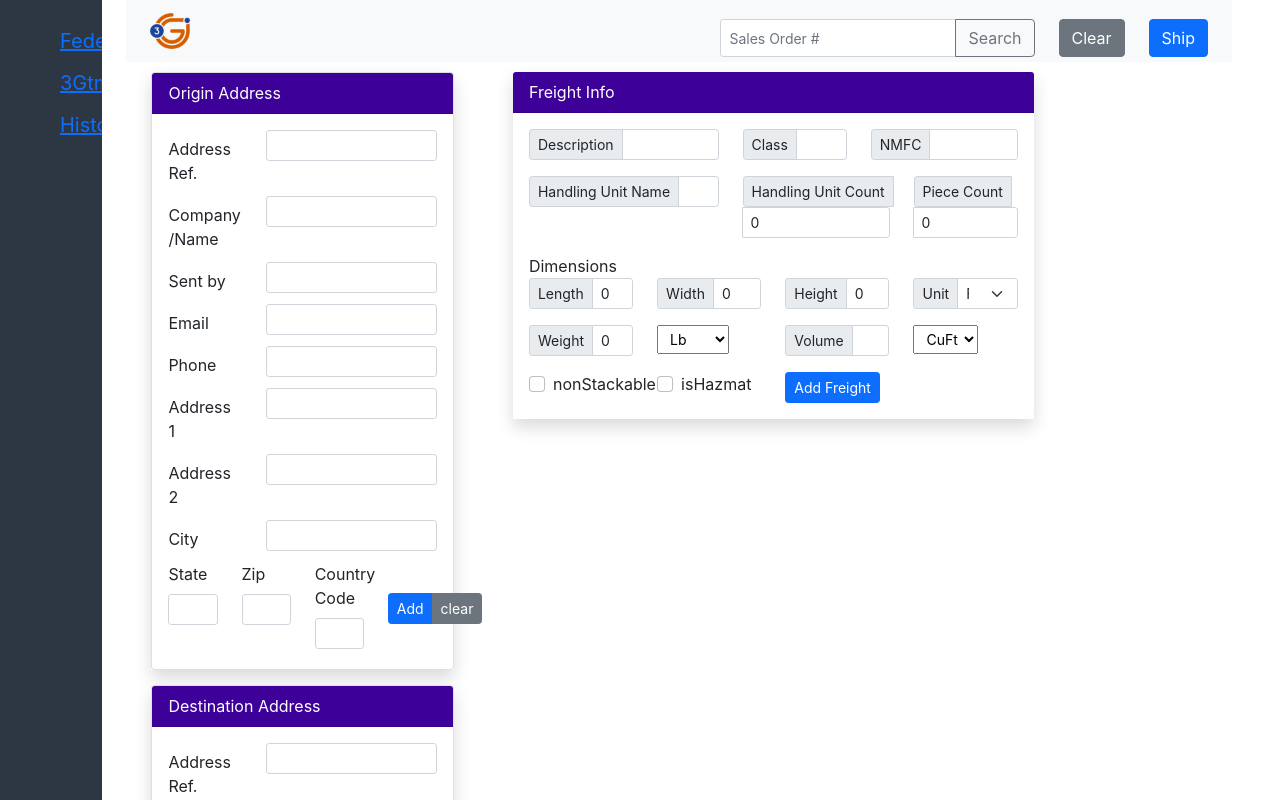
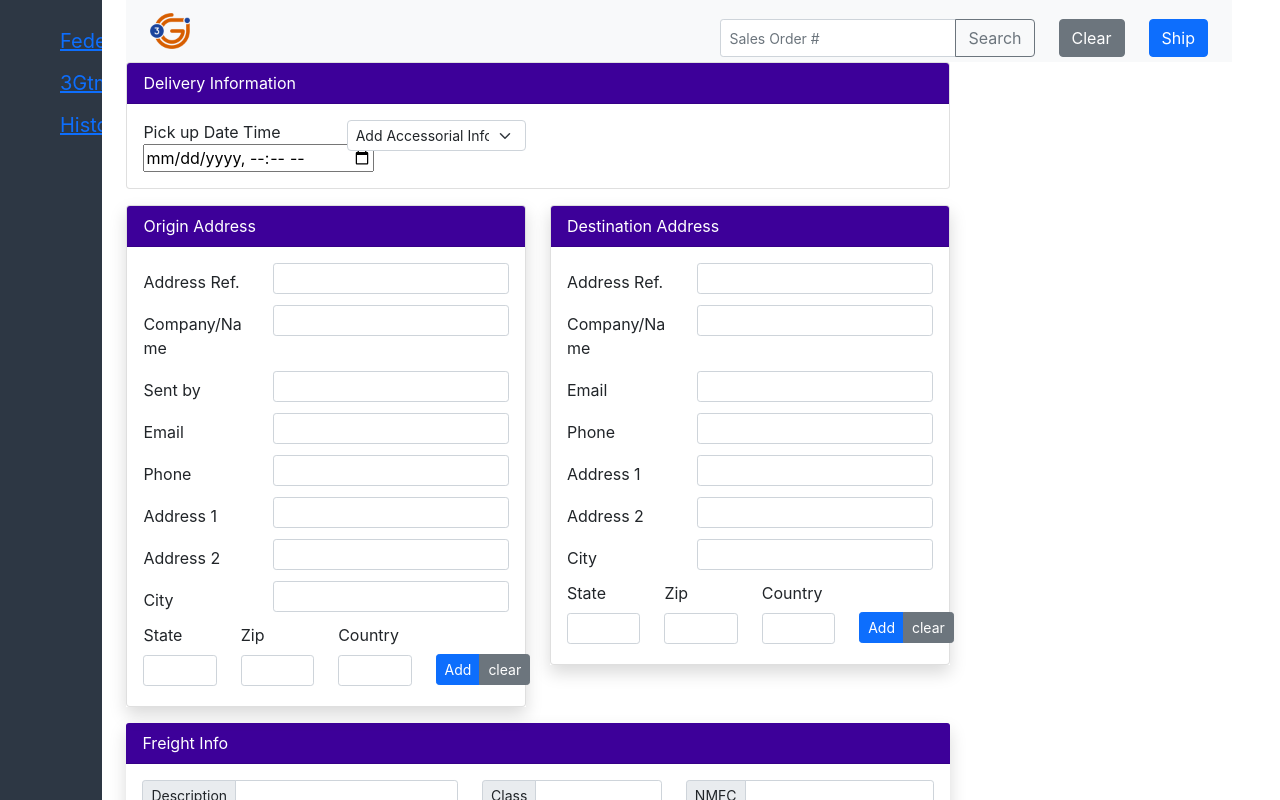
Before and after one commit to rshah18/bpshipapp, a React (Create React App) app: page /3gtms in a window 1280 px wide. Shown: the top 800 px of the page. Built offline with nearby package versions, Linux system fonts and the light colour scheme.

Commit message:
ratesthereare

```diff
--- a/package.json
+++ b/package.json
@@ -3,8 +3,11 @@
   "version": "0.1.0",
   "private": true,
   "dependencies": {
+    "@emotion/react": "^11.4.1",
+    "@emotion/styled": "^11.3.0",
     "@material-ui/core": "^4.12.3",
     "@material-ui/lab": "*",
+    "@mui/material": "^5.0.2",
     "@testing-library/jest-dom": "^5.14.1",
     "@testing-library/react": "^11.2.7",
     "@testing-library/user-event": "^12.8.3",
--- a/src/Management/FreightContext.js
+++ b/src/Management/FreightContext.js
@@ -7,7 +7,9 @@ export const FreightContext = createContext();
 const initialState = {
     "origin": {},
     "destination": {},
-    "freightList": []
+    "freightList": [],
+    "accessorialList": [],
+    "pickUp": ''
 }
 
 
@@ -20,6 +22,10 @@ function reducer(state, action){
             return add_dest(state, action.payload);
         case 'ADD_FREIGHT':
             return add_freight(state, action.payload);
+        case 'ADD_ACCESSORIAL':
+            return add_accessorial(state, action.payload);
+        case 'ADD_PICKUP':
+            return add_pickUp(state, action.payload);
 
 
         default:
@@ -64,3 +70,21 @@ function add_freight(prev, payload){
     console.log(order);
     return order;
 }
+
+function add_accessorial(prev, payload){
+    console.log("payload: ", payload)
+    let order = Object.assign({}, prev);
+    if(!order.accessorialList.includes(payload)){
+        order.accessorialList.push(payload);
+    }
+    console.log(order);
+    return order;
+}
+
+function add_pickUp(prev, payload){
+    console.log("payload: ", payload)
+    let order = Object.assign({}, prev);
+    order['pickUp'] = payload;
+    console.log(order);
+    return order;
+}
--- a/src/Screens/TMS/Components/Address.js
+++ b/src/Screens/TMS/Components/Address.js
@@ -1,7 +1,7 @@
 import React, {useState, useContext, useEffect} from "react";
 import { Button, Dialog, DialogActions, DialogContent, DialogContentText, DialogTitle } from "@material-ui/core";
 
-export default function Address({title, addAction}){
+export default function Address({title, addAction, delivery}){
         // contacts
         const [addBookRef, setAddBookRef] = useState('');
         const [company, setCompany]     = useState('');
@@ -51,8 +51,8 @@ export default function Address({title, addAction}){
                 DisplayMsg("Please Enter Address Reference!");
             } else if(company.length === 0){
                 DisplayMsg("Please Enter Company/Name");
-            } else if(sentBy.length === 0){
-                DisplayMsg("Please Enter sentBy");
+            } else if((sentBy.length === 0) && (delivery === false)){
+                    DisplayMsg("Please Enter sentBy");
             } else if(phone.length === 0){
                 DisplayMsg("Please Enter phone");
             } else if(email.length === 0){
@@ -136,7 +136,7 @@ export default function Address({title, addAction}){
                             {/*Company/name */}
 
                             {/*sent by */}
-                            <div className ="row mb-1">
+                            <div className ="row mb-1" style = {delivery === true? {display: "none"}: {}}>
                                 <label className = "col-sm-4 col-form-label">Sent by </label>
                                 <div className = "col-sm-8">
                                 <input
@@ -249,7 +249,7 @@ export default function Address({title, addAction}){
 
                                 {/* Country code */}
                                 <div className = 'col-3'>
-                                    <label className = "form-label">Country Code</label>
+                                    <label className = "form-label">Country</label>
                                     <input
                                             type="text"
                                             className="form-control form-control-sm"
--- /dev/null
+++ b/src/Screens/TMS/Components/DeliveryDetail.js
@@ -0,0 +1,89 @@
+import React, {useState, useContext, useEffect} from "react";
+import Chip from '@mui/material/Chip';
+import Stack from '@mui/material/Stack';
+
+import { FreightContext } from "../../../Management/FreightContext";
+
+
+
+export default function DeliveryDetails(){
+    const [state, dispatch] = useContext(FreightContext);
+    const [currentOpt, setCurrentOpt] = useState('');
+    const [ datetime, setDatetime ] = useState('');
+
+    const  handleChange = ev => {
+        if (!ev.target['validity'].valid) return;
+        const dt= ev.target['value'] + ':00Z';
+        setDatetime(dt);
+        dispatch({type: 'ADD_PICKUP', payload: dt})
+        console.log(datetime);
+      }
+
+    const AccessorialListOptions = {
+        'APPT': 'Appointment',
+        'NFY' :'Notification',
+        'CSD': 'Construction Site Delivery',
+        'HAZMAT': 'Hazardous Materials' ,
+        'INSDD':'Inside Delivery',
+        'INSDP':'Inside Pickup',
+        'LFGD': 'Liftgate at Delivery',
+        'LFGP': 'Liftgate at Pickup',
+        'LAD': 'Limited Access Delivery',
+        'LAP': 'Limited Access Pickup',
+        'RESD': 'Residential Delivery',
+        'RESP': 'Residential Pickup ',
+        'TRDSHW': 'Tradeshow'
+
+    }
+
+
+    const onChangeAccessorial = e =>{
+        e.preventDefault();
+
+        dispatch({type: 'ADD_ACCESSORIAL', payload: e.target.value})
+        //setCurrentOpt('');
+    }
+
+
+    return(
+        <div className="card" >
+            <div className = "card-header" style={{background:'#3d0099',  color: 'white'}}>
+                Delivery Information
+            </div>
+            <div className="card-body" >
+                <div className = "row">
+                    <div className = "col-3 ">
+                        <label>Pick up Date Time</label>
+                        <input type="datetime-local" value={(datetime || '').toString().substring(0, 16)} onChange={handleChange} />
+                    </div>
+                    <div className = "col-3 mb-3">
+
+                        <select className="form-select form-select-sm" value={currentOpt} onChange={onChangeAccessorial}>
+                                    <option defaultValue>Add Accessorial Info</option>
+                                    {
+                                        Object.keys(AccessorialListOptions).map((val, ndx)=>{
+                                            return(
+                                                <option value = {val} key={val}>{AccessorialListOptions[val]}</option>
+                                            )
+                                        })
+                                    }
+                        </select>
+                    </div>
+                </div>
+                <div>
+                    <Stack direction="row" spacing={1}>
+                    {
+                        state['accessorialList'].map((val, ndx)=>{
+                            return(
+                                <Chip label={AccessorialListOptions[val]}/>
+                            )
+                        })
+                    }
+                    </Stack>
+                </div>
+            </div>
+        </div>
+    )
+}
+
+//value={payment} onChange={ev => addPayment(ev.target.value)}
--- a/src/Screens/TMS/Components/FreightLine.js
+++ b/src/Screens/TMS/Components/FreightLine.js
@@ -106,7 +106,7 @@ export default function FreightLine(){
     }
 
     return (
-        <div style = {{margin: 10}} className = "shadow">
+        <div  className = "shadow">
             <div>
 
                 <Dialog open={dialogOpen} onClose ={()=>setDialogOpen(false)}>
@@ -166,7 +166,6 @@ export default function FreightLine(){
 
                             {/*handling unit */}
                             <div className = "row">
-
                                 <div className ="col-5">
                                     <div className="input-group input-group-sm mb-3">
                                         <span className="input-group-text">Handling Unit Name</span>
@@ -187,9 +186,6 @@ export default function FreightLine(){
                                         <input type="number" className="form-control" value = {pcnt} onChange = {val=>setPCnt(val.target.value)} />
                                     </div>
                                 </div>
-
-
-
                             </div>
 
 
--- a/src/Screens/TMS/Components/FreightList.js
+++ b/src/Screens/TMS/Components/FreightList.js
@@ -2,24 +2,20 @@ import React, {useContext, useEffect, useState} from "react";
 import { FreightContext } from "../../../Management/FreightContext";
 
 import { Card, CardContent, CardHeader } from "@material-ui/core";
-import MoreVertIcon from '@mui/icons-material/MoreVert';
+
 
 export default function FreightList(){
     const [state, dispatch] = useContext(FreightContext);
 
     return (
-        <div >
+        <div style = {{marginTop: 10}}>
             {
                 state['freightList'].map((item, ndx)=>{
                     return(
-                        <div style = {{margin: 10}}>
+                        <div >
                             <Card>
                                 <CardHeader title={"Freight Item: " +(ndx+1) + ""}
-                                    action={
-                                        <IconButton aria-label="settings">
-                                            <MoreVertIcon />
-                                        </IconButton>
-                                        }
+
                                 />
 
                                 <CardContent>
--- a/src/Screens/TMS/MainScreen3Gtms.js
+++ b/src/Screens/TMS/MainScreen3Gtms.js
@@ -3,6 +3,7 @@ import logo3gtms from '../../Resources/img/3Glogo.png'
 import Address from "./Components/Address";
 import FreightLine from "./Components/FreightLine";
 import FreightList from "./Components/FreightList";
+import DeliveryDetails from "./Components/DeliveryDetail";
 import { FreightContext } from "../../Management/FreightContext";
 
 export default function MainScreen3Gtms(){
@@ -47,27 +48,32 @@ export default function MainScreen3Gtms(){
             </nav>
             {/* NavBar */}
             {/* Contents */}
-            <div>
+            <div >
                 <div className = "row">
-                    <div className= "col-4">
+                    {/**form area */}
+                    <div className= "col-9">
+                        <div className = "mb-3">
+                            <DeliveryDetails/>
+                        </div>
+                        <div className = 'row mb-3'>
+                            <div className = 'col-6'>
+                                <Address title = "Origin Address" addAction = {AddOrigin} delivery={false}/>
+                            </div>
+                            <div className = "col-6">
+                                <Address title = "Destination Address" addAction = {AddDestination} delivery={true} />
+                            </div>
+                        </div>
                         <div>
-                            {/**Addresses */}
-                            <div style={{paddingLeft: 25, paddingRight: 25, paddingTop: 10, paddingBottom: 15}}>
-                                <Address title = "Origin Address" addAction = {AddOrigin}/>
+                            <div>
+                                <FreightLine/>
                             </div>
-                            <div style={{paddingLeft: 25, paddingRight: 25 }}>
-                                <Address title = "Destination Address" addAction = {AddDestination}  />
+                            <div>
+                                <FreightList/>
                             </div>
                         </div>
                     </div>
-                    <div className = "col-6">
-                        <div>
-                            <FreightLine/>
-                        </div>
-                        <div>
-                            <FreightList/>
-                        </div>
-
+                    {/* quotes display */}
+                    <div>
 
                     </div>
                 </div>
```
Also changed, not shown: 1 other file (tests, documents, lock files or other folders).
